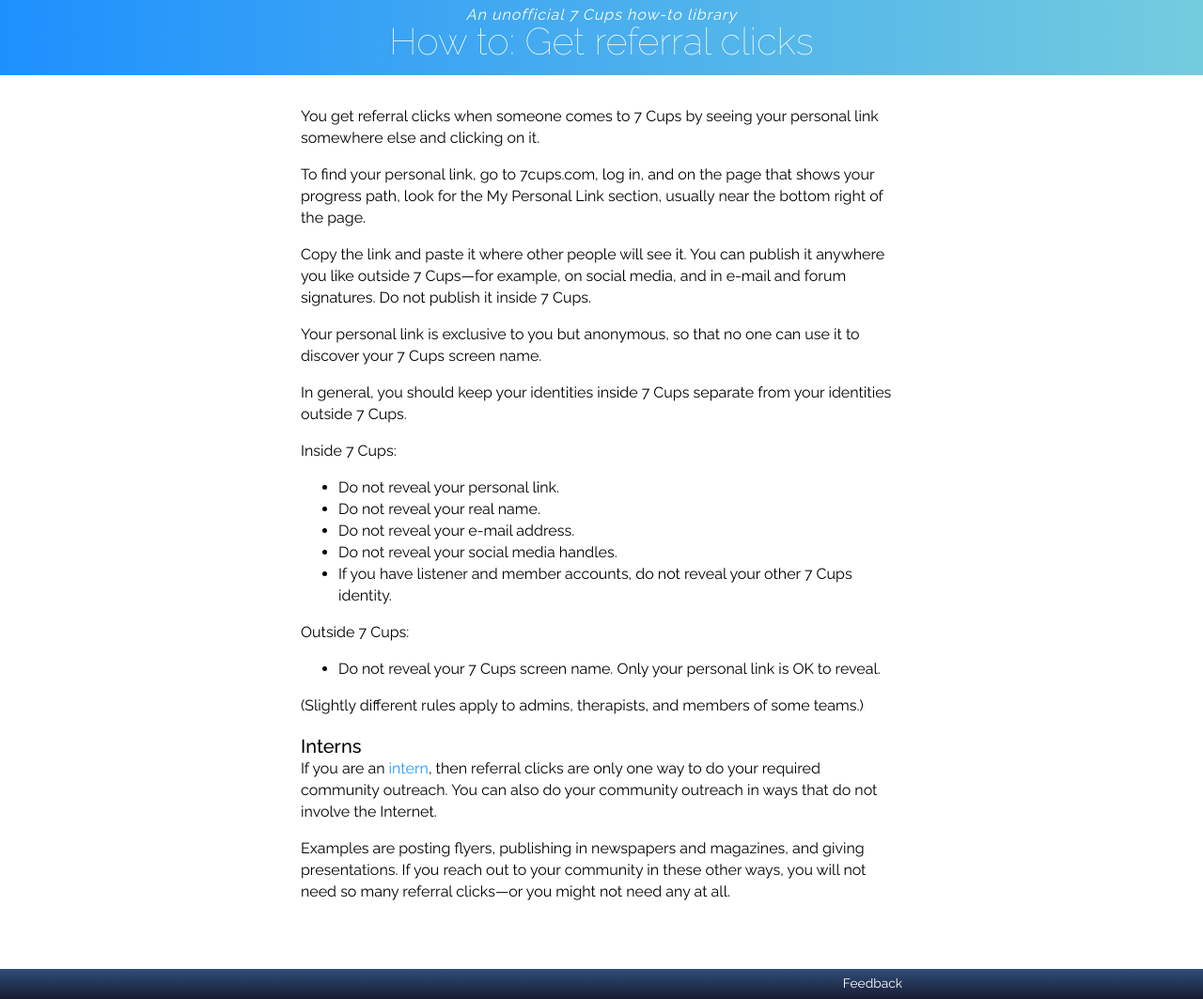
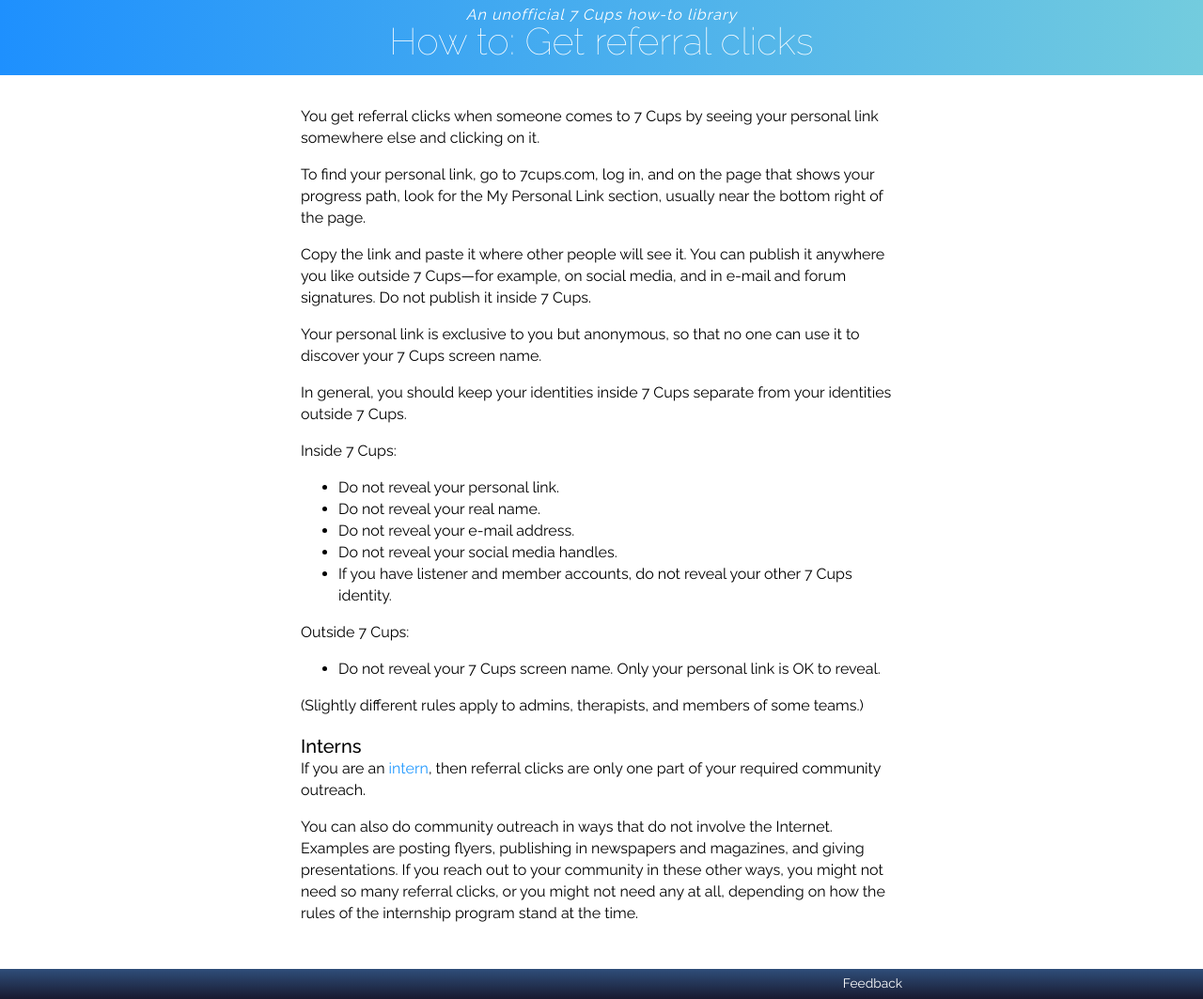
Before and after one commit to RarelyCharlie/rarelycharlie.github.io, a Jekyll site: the page built from _howto/referral-clicks.md, in a window 1280 px wide and 1063 px high. Shown: the whole window at 94% size. Built offline with Jekyll 4.4.1, drawn with Linux system fonts in a browser that asks for light colours.

Commit message:
reword interns section

```diff
--- a/_howto/referral-clicks.md
+++ b/_howto/referral-clicks.md
@@ -25,6 +25,6 @@ Outside 7 Cups:
 (Slightly different rules apply to admins, therapists, and members of some teams.)
 
 ### Interns
-If you are an [intern](https://rarelycharlie.github.io/glossary#intern), then referral clicks are only one way to do your required community outreach. You can also do your community outreach in ways that do not involve the Internet.
+If you are an [intern](https://rarelycharlie.github.io/glossary#intern), then referral clicks are only one part of your required community outreach.
 
-Examples are posting flyers, publishing in newspapers and magazines, and giving presentations. If you reach out to your community in these other ways, you will not need so many referral clicks—or you might not need any at all.
+You can also do community outreach in ways that do not involve the Internet. Examples are posting flyers, publishing in newspapers and magazines, and giving presentations. If you reach out to your community in these other ways, you might not need so many referral clicks, or you might not need any at all, depending on how the rules of the internship program stand at the time.
```
